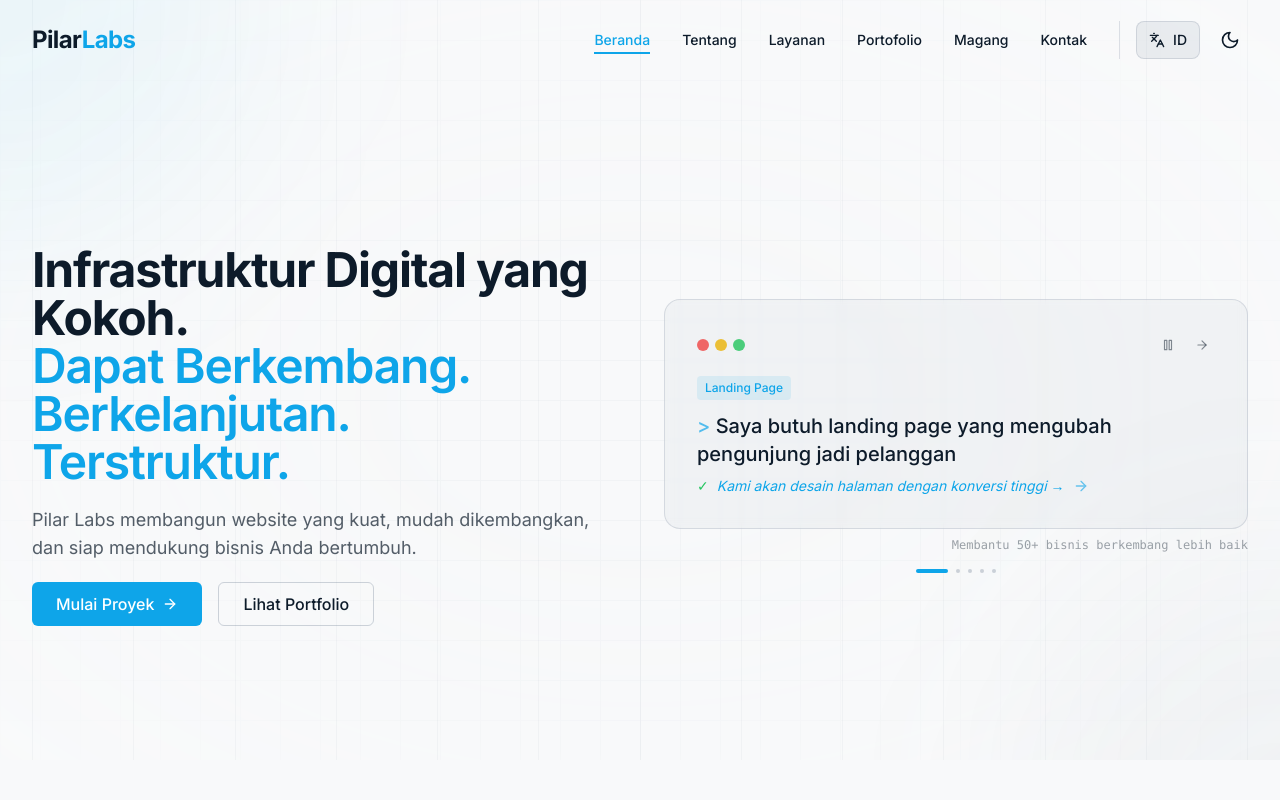
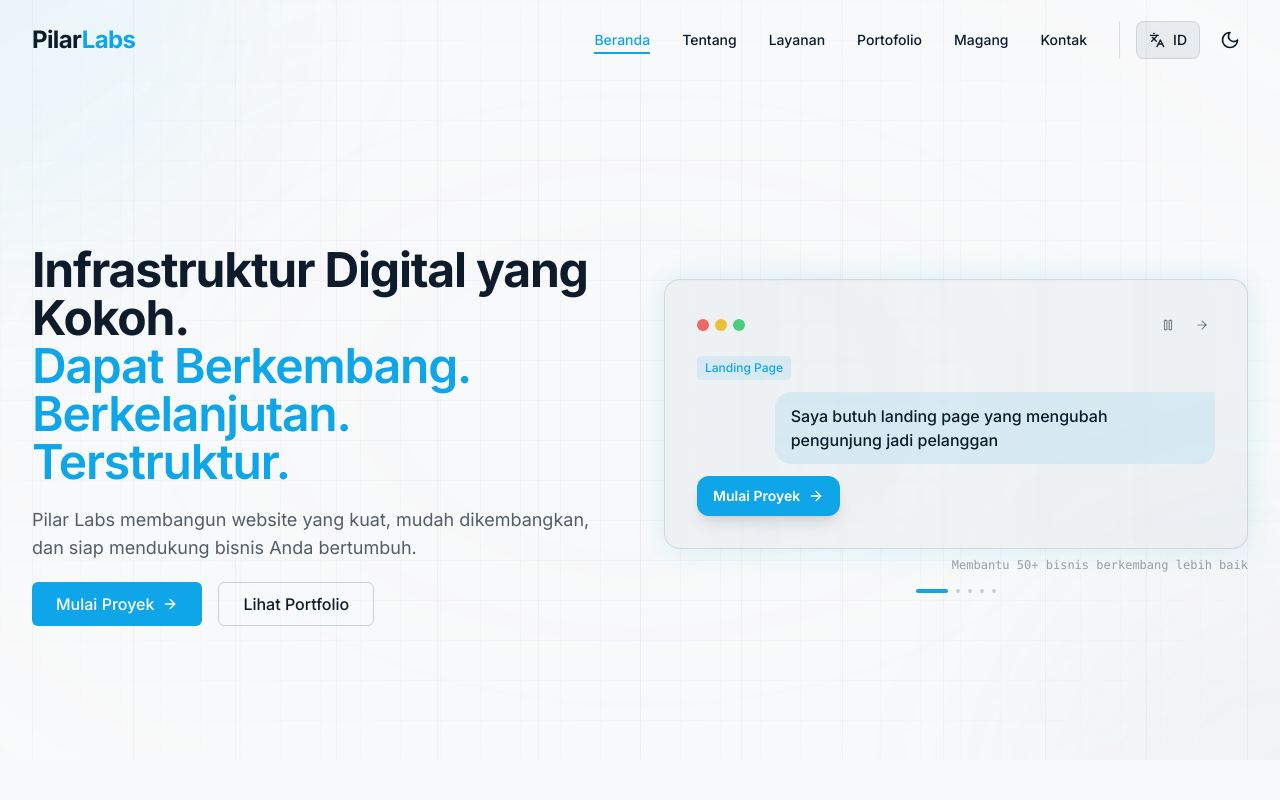
Before and after one commit to pilarlabsid/pilarlabs-landing, a React (Vite) app: page / in a window 1280 px wide. Shown: the top 800 px of the page. Built offline with nearby package versions, Linux system fonts and the light colour scheme.

Commit message:
feat: transform AI prompt into interactive chat with Start button

```diff
--- a/src/components/ui/AIPromptAnimation.tsx
+++ b/src/components/ui/AIPromptAnimation.tsx
@@ -9,6 +9,7 @@ export function AIPromptAnimation() {
     const [displayedText, setDisplayedText] = useState('')
     const [isTyping, setIsTyping] = useState(true)
     const [showResponse, setShowResponse] = useState(false)
+    const [showStartButton, setShowStartButton] = useState(false)
     const [isPaused, setIsPaused] = useState(false)
     const [clientsHelped, setClientsHelped] = useState(50)
 
@@ -36,10 +37,10 @@ export function AIPromptAnimation() {
                 }, getTypingSpeed())
                 return () => clearTimeout(timeout)
             } else {
-                // Finished typing, show response
+                // Finished typing, show Start button
                 const timeout = setTimeout(() => {
-                    setShowResponse(true)
-                }, 500)
+                    setShowStartButton(true)
+                }, 300)
                 return () => clearTimeout(timeout)
             }
         } else {
@@ -48,7 +49,8 @@ export function AIPromptAnimation() {
                 // Wait before deleting response
                 const timeout = setTimeout(() => {
                     setShowResponse(false)
-                }, 1500)
+                    setShowStartButton(false)
+                }, 2000)
                 return () => clearTimeout(timeout)
             } else if (displayedText.length > 0) {
                 const timeout = setTimeout(() => {
@@ -69,14 +71,20 @@ export function AIPromptAnimation() {
         if (showResponse) {
             const timeout = setTimeout(() => {
                 setIsTyping(false)
-            }, 2000)
+            }, 2500)
             return () => clearTimeout(timeout)
         }
     }, [showResponse])
 
+    const handleStartClick = () => {
+        setShowStartButton(false)
+        setShowResponse(true)
+    }
+
     const handleSkip = () => {
         setDisplayedText('')
         setShowResponse(false)
+        setShowStartButton(false)
         setIsTyping(true)
         setCurrentPromptIndex((prev) => (prev + 1) % prompts.length)
     }
@@ -139,34 +147,60 @@ export function AIPromptAnimation() {
                     {prompts[currentPromptIndex].category}
                 </motion.div>
 
-                {/* Typing Animation */}
-                <div className="min-h-[100px] md:min-h-[80px] flex flex-col justify-center relative z-10">
-                    <p className="text-lg md:text-xl font-medium text-calm mb-2">
-                        <span className="text-precision/70">&gt;</span>{' '}
-                        <span>{displayedText}</span>
-                        {!showResponse && (
+                {/* Chat Container */}
+                <div className="space-y-3 relative z-10 min-h-[120px]">
+                    {/* Client Message */}
+                    <div className="flex justify-end">
+                        <div className="max-w-[85%] bg-precision/10 rounded-2xl rounded-tr-sm px-4 py-3">
+                            <p className="text-sm md:text-base font-medium text-calm">
+                                {displayedText}
+                                {isTyping && !showStartButton && (
                                     <motion.span
                                         animate={{ opacity: [1, 0] }}
                                         transition={{ duration: 0.8, repeat: Infinity }}
-                                className="inline-block w-0.5 h-5 md:h-6 bg-precision ml-1 align-middle"
+                                        className="inline-block w-0.5 h-4 bg-precision ml-1 align-middle"
                                     />
                                 )}
                             </p>
+                        </div>
+                    </div>
 
-                    {/* Response Animation */}
+                    {/* Start Button */}
+                    {showStartButton && !showResponse && (
+                        <motion.div
+                            initial={{ opacity: 0, scale: 0.9 }}
+                            animate={{ opacity: 1, scale: 1 }}
+                            className="flex justify-start"
+                        >
+                            <button
+                                onClick={handleStartClick}
+                                className="group flex items-center gap-2 px-4 py-2.5 bg-precision hover:bg-precision/90 text-white dark:text-foundation rounded-xl transition-all duration-300 shadow-lg hover:shadow-xl hover:scale-105"
+                            >
+                                <span className="text-sm font-semibold">{t('hero.startButton')}</span>
+                                <ArrowRight className="w-4 h-4 group-hover:translate-x-1 transition-transform" />
+                            </button>
+                        </motion.div>
+                    )}
+
+                    {/* Response Message */}
                     {showResponse && (
                         <motion.div
                             initial={{ opacity: 0, y: 10 }}
                             animate={{ opacity: 1, y: 0 }}
-                            className="flex items-center gap-2 text-sm text-precision"
+                            className="flex justify-start"
                         >
-                            <span className="text-green-500">✓</span>
-                            <span className="italic">{currentResponse}</span>
-                            <ArrowRight className="w-4 h-4 animate-pulse" />
+                            <div className="max-w-[85%] bg-structural/20 dark:bg-structural/30 rounded-2xl rounded-tl-sm px-4 py-3">
+                                <div className="flex items-center gap-2 mb-1">
+                                    <span className="text-green-500 text-sm">✓</span>
+                                    <span className="text-xs font-medium text-calm/60">Pilar Labs</span>
+                                </div>
+                                <p className="text-sm md:text-base text-calm">
+                                    {currentResponse}
+                                </p>
+                            </div>
                         </motion.div>
                     )}
                 </div>
-
             </motion.div>
 
             {/* Stats Counter - Outside main container */}
--- a/src/locales/en/translation.json
+++ b/src/locales/en/translation.json
@@ -29,31 +29,32 @@
             {
                 "text": "I need a landing page that converts visitors into customers",
                 "category": "Landing Page",
-                "response": "We'll design a high-converting page with clear CTAs →"
+                "response": "We'll design a high-converting page with clear CTAs"
             },
             {
                 "text": "Build me a scalable web app for my growing business",
                 "category": "Web Application",
-                "response": "Perfect! We specialize in scalable architecture →"
+                "response": "Perfect! We specialize in scalable architecture"
             },
             {
                 "text": "Create an e-commerce platform with seamless checkout",
                 "category": "E-Commerce",
-                "response": "Let's build a smooth shopping experience →"
+                "response": "Let's build a smooth shopping experience"
             },
             {
                 "text": "Develop a custom CRM system for my sales team",
                 "category": "Custom System",
-                "response": "We'll create a tailored solution for your team →"
+                "response": "We'll create a tailored solution for your team"
             },
             {
                 "text": "I want a mobile-responsive website that loads instantly",
                 "category": "Responsive Web",
-                "response": "Speed & responsiveness are our priorities →"
+                "response": "Speed & responsiveness are our priorities"
             }
         ],
-        "aiResponse": "Perfect! Let's build that together →",
-        "statsCounter": "Helping {{count}}+ businesses build better"
+        "aiResponse": "Perfect! Let's build that together",
+        "statsCounter": "Helping {{count}}+ businesses build better",
+        "startButton": "Start Project"
     },
     "howWeBuild": {
         "badge": "Our Approach",
--- a/src/locales/id/translation.json
+++ b/src/locales/id/translation.json
@@ -29,31 +29,32 @@
             {
                 "text": "Saya butuh landing page yang mengubah pengunjung jadi pelanggan",
                 "category": "Landing Page",
-                "response": "Kami akan desain halaman dengan konversi tinggi →"
+                "response": "Kami akan desain halaman dengan konversi tinggi"
             },
             {
                 "text": "Buatkan web app yang scalable untuk bisnis saya yang berkembang",
                 "category": "Aplikasi Web",
-                "response": "Sempurna! Kami ahli dalam arsitektur scalable →"
+                "response": "Sempurna! Kami ahli dalam arsitektur scalable"
             },
             {
                 "text": "Buat platform e-commerce dengan checkout yang lancar",
                 "category": "E-Commerce",
-                "response": "Mari kita bangun pengalaman belanja yang smooth →"
+                "response": "Mari kita bangun pengalaman belanja yang smooth"
             },
             {
                 "text": "Kembangkan sistem CRM khusus untuk tim sales saya",
                 "category": "Sistem Custom",
-                "response": "Kami akan buat solusi yang pas untuk tim Anda →"
+                "response": "Kami akan buat solusi yang pas untuk tim Anda"
             },
             {
                 "text": "Saya mau website mobile-responsive yang loading-nya cepat",
                 "category": "Web Responsif",
-                "response": "Kecepatan & responsif adalah prioritas kami →"
+                "response": "Kecepatan & responsif adalah prioritas kami"
             }
         ],
-        "aiResponse": "Sempurna! Mari kita bangun bersama →",
-        "statsCounter": "Membantu {{count}}+ bisnis berkembang lebih baik"
+        "aiResponse": "Sempurna! Mari kita bangun bersama",
+        "statsCounter": "Membantu {{count}}+ bisnis berkembang lebih baik",
+        "startButton": "Mulai Proyek"
     },
     "howWeBuild": {
         "badge": "Pendekatan Kami",
```
Lines whose indentation alone changed are shown as unchanged.
